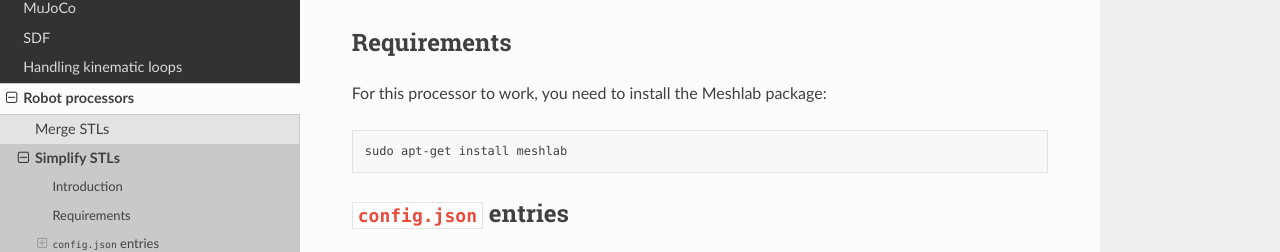
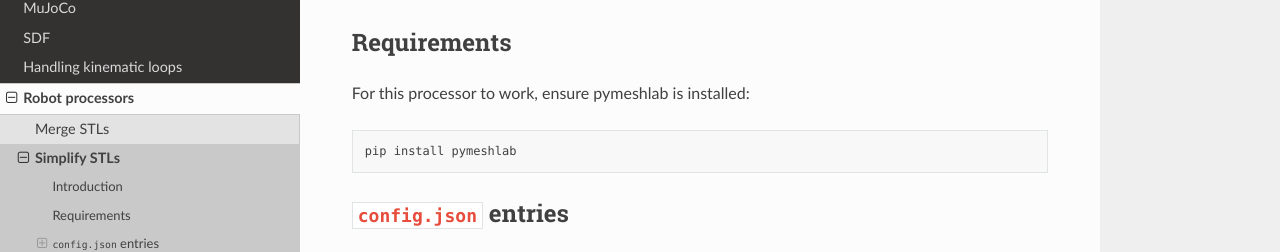
Before and after one commit to Rhoban/onshape-to-robot, a Sphinx documentation site: the page built from docs/source/processor_simplify_stls.rst, in a window 1280 px wide and 1095 px high. Shown: the part 262-514 px from the top of the window. Built offline with Sphinx 7.4.7 and the Read the Docs theme 3.1.0, drawn with Linux system fonts in a browser that asks for light colours.

Commit message:
feat: Update documentation to use pymeshlab

```diff
--- a/docs/source/processor_simplify_stls.rst
+++ b/docs/source/processor_simplify_stls.rst
@@ -10,11 +10,11 @@ Used with :ref:`processor-merge-parts`, it will simplify the merged STLs.
 Requirements
 ------------
 
-For this processor to work, you need to install the Meshlab package:
+For this processor to work, ensure pymeshlab is installed:
 
 .. code-block:: bash
 
-    sudo apt-get install meshlab
+    pip install pymeshlab
 
 ``config.json`` entries
 -----------------------
```
